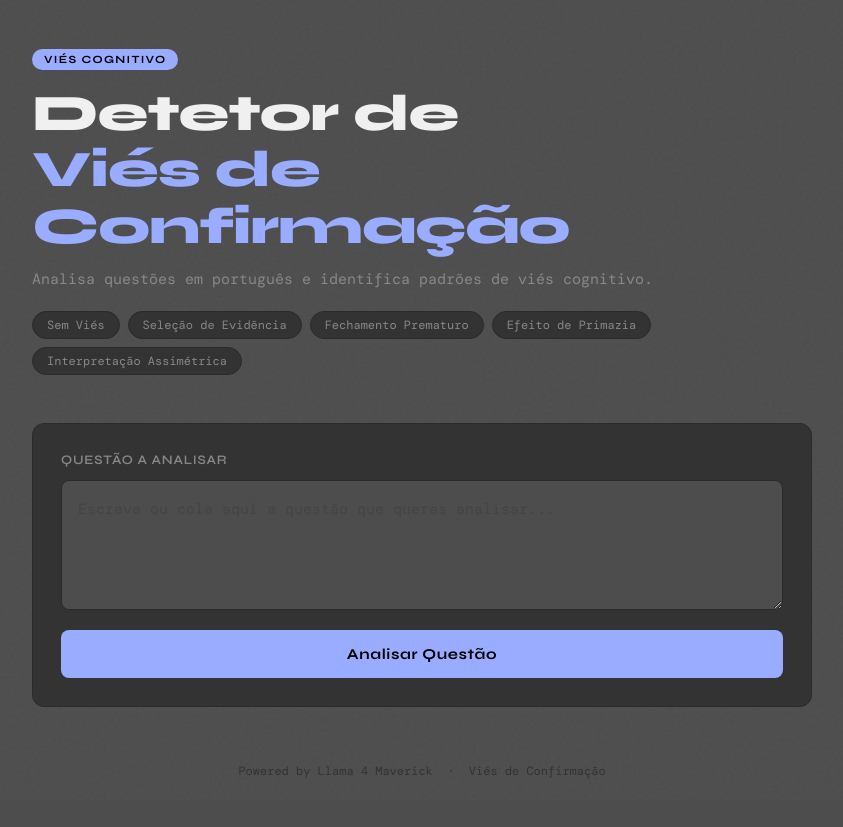
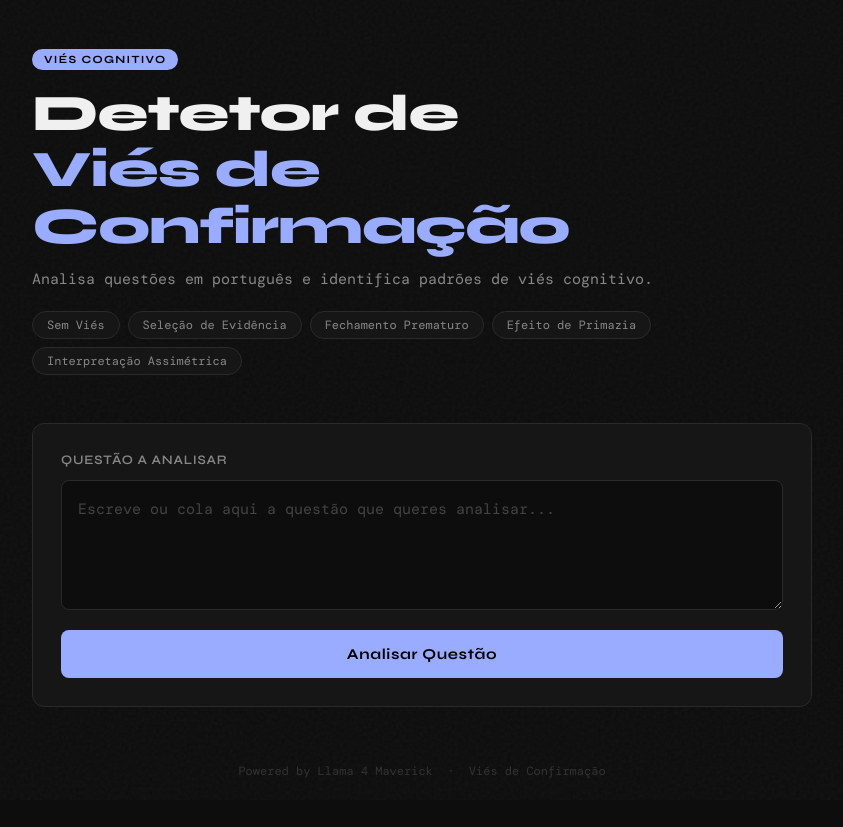
Before and after one commit to catarina-aguiar/Estagio_detector, a Flask app: page / in a window 1280 px wide. Shown: the whole page, without its empty margins (218-1061 px from the left). Run offline with Flask 3, Linux system fonts and the light colour scheme; some web fonts are replaced.

Commit message:
index.html color change

```diff
--- a/templates/index.html
+++ b/templates/index.html
@@ -9,8 +9,8 @@
     *, *::before, *::after { box-sizing: border-box; margin: 0; padding: 0; }
 
     :root {
-      --bg: #4d4d4d;
-      --surface: #333333;
+      --bg: #0d0d0d;
+      --surface: #161616;
       --border: #2a2a2a;
       --accent: #99acff;
       --accent-dim: #c2cdff;
```
